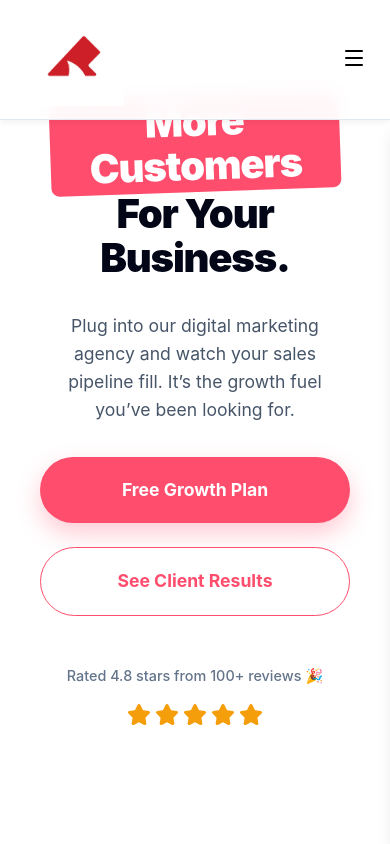
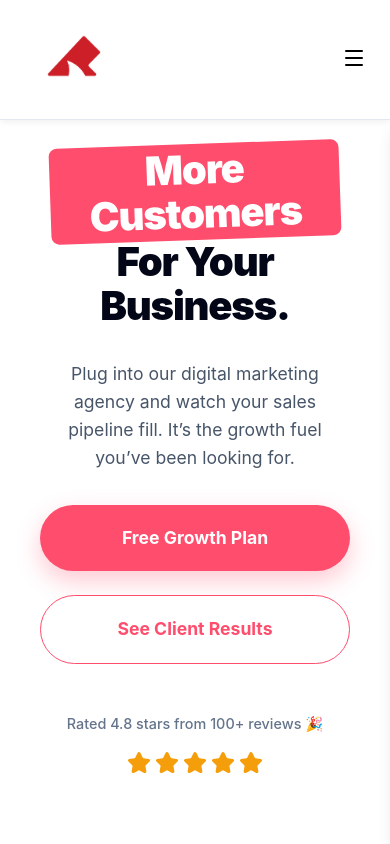
Before and after one commit to Fazilfazi991/redshark, a React (Vite) app: page /landing in a window 390 px wide. Shown: the top 844 px of the page. Built offline with nearby package versions, Linux system fonts and the light colour scheme.

Commit message:
Fix mobile navigation overlap: Increase hero section padding for tablet and mobile devices

```diff
--- a/src/pages/LandingPage.css
+++ b/src/pages/LandingPage.css
@@ -564,7 +564,7 @@
 
 @media (max-width: 768px) {
     .landing-hero {
-        padding: 8rem 0 4rem;
+        padding: 10rem 0 4rem;
         min-height: auto;
     }
 
@@ -620,7 +620,7 @@
 
 @media (max-width: 480px) {
     .landing-hero {
-        padding: 6rem 0 3rem;
+        padding: 9rem 0 3rem;
     }
 
     .landing-hero h1 {
```
